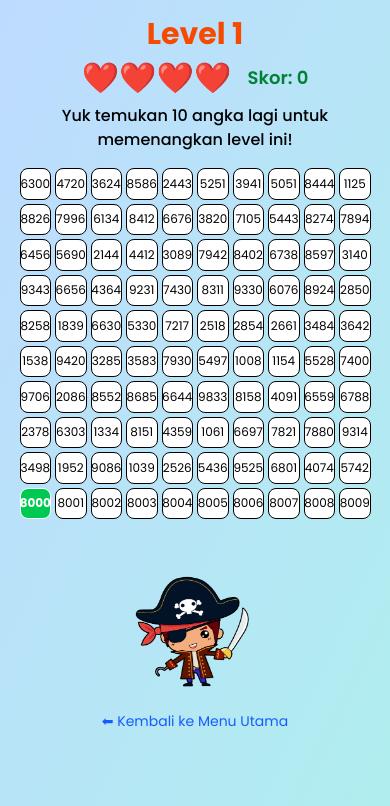
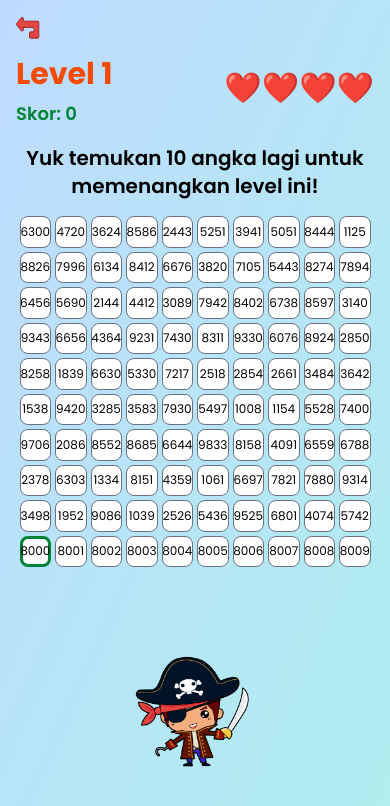
Before and after one commit to Izra4/jejak-angka, a React (Vite) app: page /game in a window 390 px wide. Shown: the top 806 px of the page. Built offline with nearby package versions, Linux system fonts and the light colour scheme.

Commit message:
feat: optimizing gameplay

```diff
--- a/src/components/game/GameFooter.tsx
+++ b/src/components/game/GameFooter.tsx
@@ -1,4 +1,3 @@
-// components/GameFooter.tsx
 import React from "react";
 import char from "../../assets/icons/char.png";
 
@@ -8,21 +7,23 @@ interface GameFooterProps {
   onBack: () => void;
 }
 
-const GameFooter: React.FC<GameFooterProps> = ({ feedback, show, onBack }) => (
-  <div className="flex flex-col items-center mt-4 w-full">
+const GameFooter: React.FC<GameFooterProps> = ({ feedback, show}) => (
+  <div className="relative flex flex-col items-center mt-4 w-full">
     {feedback && show && (
       <div
-        className={`p-3 rounded-lg text-center whitespace-pre-line ${
+        className={`absolute font-semibold text-sm md:text-lg -top-5 z-30 p-3 rounded-lg text-center whitespace-pre-line ${
           feedback.type === "success" ? "bg-green-400" : "bg-red-300"
         }`}
       >
         {feedback.message}
       </div>
     )}
-    <img src={char} alt="character" className="w-32 h-32 md:w-64 md:h-64 mt-4" />
-    <button onClick={onBack} className="mt-4 text-sm text-blue-600 hover:underline">
-      ⬅ Kembali ke Menu Utama
-    </button>
+
+    <img
+      src={char}
+      alt="character"
+      className="w-32 h-32 md:w-64 md:h-64 mt-12"
+    />
   </div>
 );
 
--- a/src/components/game/GameInfo.tsx
+++ b/src/components/game/GameInfo.tsx
@@ -1,4 +1,3 @@
-// components/GameInfo.tsx
 import React from "react";
 import Hitpoints from "../ui/Hitpoints";
 import Score from "../ui/Score";
@@ -12,7 +11,26 @@ interface GameInfoProps {
 }
 
 const GameInfo: React.FC<GameInfoProps> = ({ level, lives, score, current, total }) => (
-  <div className="w-full text-center md:text-left">
+
+  <div>
+    {/* MOBILE */}
+    <div className="md:hidden w-full flex flex-col space-y-4">
+      <div className="flex flex-row justify-between">
+        <div className="flex flex-col text-start -space-y-5">
+          <h1 className="text-3xl md:text-4xl font-bold text-orange-600 mb-2">Level {level}</h1>
+          <Score score={score} />
+        </div>
+        <div className="flex justify-center md:justify-between gap-4 items-center mb-2">
+          <Hitpoints lives={lives} />
+        </div>
+      </div>
+      <p className="md:text-lg text-center text-xl font-semibold">
+        Yuk temukan {total - current} angka lagi untuk memenangkan level ini!
+      </p>
+    </div>
+
+    {/* DESKTOP */}
+    <div className="hidden w-full text-center md:block">
       <h1 className="text-3xl md:text-4xl font-bold text-orange-600 mb-2">Level {level}</h1>
       <div className="flex justify-center md:justify-between gap-4 items-center mb-2">
         <Hitpoints lives={lives} />
@@ -22,6 +40,7 @@ const GameInfo: React.FC<GameInfoProps> = ({ level, lives, score, current, total
         Yuk temukan {total - current} angka lagi untuk memenangkan level ini!
       </p>
     </div>
+  </div>
 );
 
 export default GameInfo;
--- a/src/components/grid/GameGrid.tsx
+++ b/src/components/grid/GameGrid.tsx
@@ -1,4 +1,3 @@
-// components/GameGrid.tsx
 import React from "react";
 import GridCell from "./GridCell";
 
--- a/src/components/grid/GridCell.tsx
+++ b/src/components/grid/GridCell.tsx
@@ -1,4 +1,4 @@
-import React, { forwardRef } from 'react';
+import React, { forwardRef } from "react";
 
 interface GridCellProps {
   number: number;
@@ -10,16 +10,27 @@ interface GridCellProps {
 
 const GridCell = forwardRef<HTMLDivElement, GridCellProps>(
   ({ number, isSelected, isStart, isWrong, onClick }, ref) => {
-    let bgColor = 'bg-white';
-    if (isSelected) bgColor = 'bg-green-300';
-    if (isWrong) bgColor = 'bg-red-300';
-    if (isStart) bgColor = 'bg-green-500 text-white font-bold';
+    let bgColor = "bg-white";
+    let borderColor = "border-gray-500";
+
+    if (isSelected) {
+      bgColor = "bg-green-300 border-green-700";
+    }
+
+    if (isWrong) {
+      bgColor = "bg-red-300";
+      borderColor = "border-red-400";
+    }
+
+    if (isStart && !isSelected) {
+      borderColor = "border-green-700 border-3";
+    }
 
     return (
       <div
         ref={ref}
         onClick={onClick}
-        className={`w-full aspect-square flex items-center justify-center border rounded-lg cursor-pointer select-none text-xs sm:text-base ${bgColor} hover:scale-105 transition`}
+        className={`w-full aspect-square flex items-center justify-center border ${borderColor} rounded-lg cursor-pointer select-none text-xs sm:text-base ${bgColor} hover:scale-105 transition`}
       >
         {number}
       </div>
--- a/src/pages/GamePage.tsx
+++ b/src/pages/GamePage.tsx
@@ -5,6 +5,7 @@ import { levelPatterns } from "../data/patterns";
 import GameGrid from "../components/grid/GameGrid";
 import GameInfo from "../components/game/GameInfo";
 import GameFooter from "../components/game/GameFooter";
+import BackButton from "../components/ui/BackButton";
 
 const GRID_SIZE = 10;
 const TOTAL_CELLS = GRID_SIZE * GRID_SIZE;
@@ -13,6 +14,8 @@ const GamePage: React.FC = () => {
   const navigate = useNavigate();
   const location = useLocation();
   const level = location.state?.level || 1;
+  const initScore = location.state?.initScore || 0;
+  const hp = location.state?.hp || 4;
   const pattern = levelPatterns[level] || levelPatterns[1];
   const count = pattern.length;
 
@@ -53,25 +56,25 @@ const GamePage: React.FC = () => {
     setGridNumbers(grid);
     setCorrectOrder(ordered);
     setCurrentIndex(0);
-    setScore(0);
-    setLives(4);
+    setScore(initScore);
+    setLives(hp);
     setSelectedCoords([]);
-  }, [count, level, pattern]);
+  }, [count, hp, initScore, level, pattern]);
 
   useEffect(() => {
     if (currentIndex === correctOrder.length && correctOrder.length > 0) {
       setTimeout(() => {
         navigate("/result", {
-          state: { score, success: true, level },
+          state: { score, success: true, level, hp:lives },
         });
       }, 1500);
     }
-  }, [currentIndex, correctOrder, navigate, score, level]);
+  }, [currentIndex, correctOrder, navigate, score, level, lives]);
 
   const showTempPopup = (type: "success" | "error", message: string) => {
     setFeedback({ type, message });
     setShowPopup(true);
-    setTimeout(() => setShowPopup(false), 1200);
+    setTimeout(() => setShowPopup(false), 2000);
   };
 
   const handleCellClick = (num: number, event: React.MouseEvent) => {
@@ -88,12 +91,12 @@ const GamePage: React.FC = () => {
         },
       ]);
 
-      if (currentIndex === 0) {
-        showTempPopup("success", "✅ Awal yang baik! Lanjutkan!");
-      }
-
+      showTempPopup("success", "✅ WOWWW ✅\nKamu Menemukan angka yang lebih besar dari sebelumnya, lanjutkan !!!");
       setCurrentIndex((prev) => prev + 1);
       setScore((prev) => prev + 10);
+    } else {
+      if (currentIndex === 0) {
+        showTempPopup("error", "❌ Ooops ❌\nPilih yang bewarna hijau dulu ya!");
       } else {
         setLives((prev) => {
           const newLives = prev - 1;
@@ -102,9 +105,14 @@ const GamePage: React.FC = () => {
           }
           return newLives;
         });
+        setScore((prev) => {
+          const newScore = prev - 5;
+          if (newScore < 0) return 0;
+          return newScore;
+        });
+        showTempPopup("error", "❌ Ooops ❌\nAngka tidak besar dari sebelumnya , coba lagi ya !!!");
+      }
 
-      setScore((prev) => prev - 5);
-      showTempPopup("error", "❌ Salah angka! Coba lagi ya!");
     }
   };
 
@@ -139,7 +147,8 @@ const GamePage: React.FC = () => {
       </div>
 
       {/* MOBILE */}
-      <div className="flex flex-col md:hidden w-full p-4 gap-4 items-center">
+      <div className="flex flex-col md:hidden w-full p-4 gap-4">
+        <BackButton onClick={handleBack} />
         <GameInfo
           level={level}
           lives={lives}
```
Lines whose indentation alone changed are shown as unchanged.
